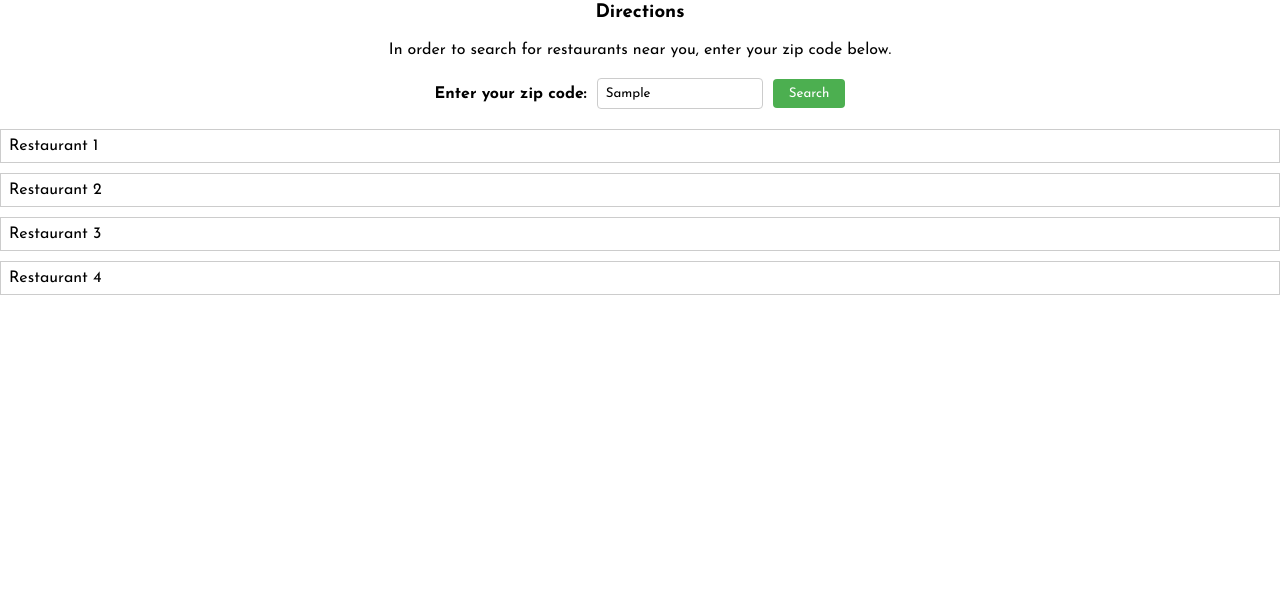
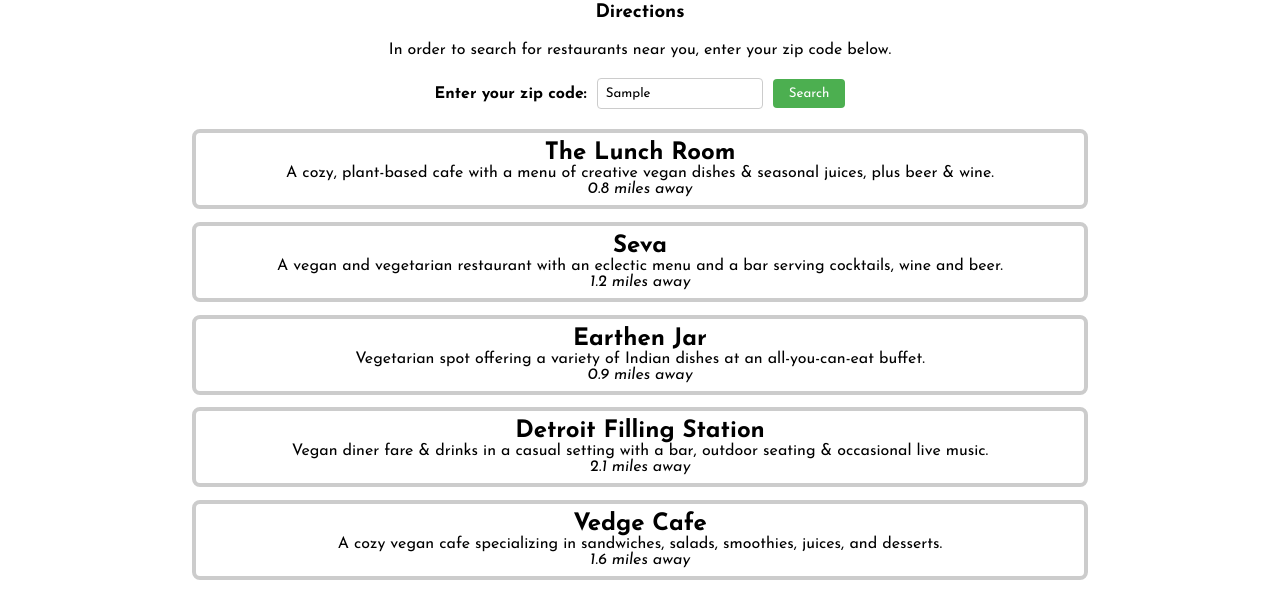
Before and after one commit to jshef16/LettuceEat, a plain HTML site: page restaurant.html in a window 1280 px wide. Both pictures are taken after typing "Sample" into the empty fields and a click on the button "Search". Shown: the part 193-783 px from the top of the page. Drawn offline with nearby package versions, Linux system fonts and the light colour scheme.

Commit message:
Done for demo

```diff
--- a/restaurant.html
+++ b/restaurant.html
@@ -49,6 +49,59 @@
 			<ul class="restaurant-list">
 			  <!-- Results will be added dynamically with JavaScript -->
 			  <script>
+				const restaurantList = [
+					{
+						name: "The Lunch Room",
+						description: "A cozy, plant-based cafe with a menu of creative vegan dishes & seasonal juices, plus beer & wine.",
+						distance: "0.8 miles away",
+					},
+					{
+						name: "Seva",
+						description: "A vegan and vegetarian restaurant with an eclectic menu and a bar serving cocktails, wine and beer.",
+						distance: "1.2 miles away",
+					},
+					{
+						name: "Earthen Jar",
+						description: "Vegetarian spot offering a variety of Indian dishes at an all-you-can-eat buffet.",
+						distance: "0.9 miles away",
+					},
+					{
+						name: "Detroit Filling Station",
+						description: "Vegan diner fare & drinks in a casual setting with a bar, outdoor seating & occasional live music.",
+						distance: "2.1 miles away",
+					},
+					{
+						name: "Vedge Cafe",
+						description: "A cozy vegan cafe specializing in sandwiches, salads, smoothies, juices, and desserts.",
+						distance: "1.6 miles away",
+					},
+					{
+						name: "Jazzy Veggie",
+						description: "Vegan cafe offering plant-based versions of classic American dishes, plus smoothies & juices.",
+						distance: "0.7 miles away",
+					},
+					{
+						name: "The Beet Box",
+						description: "Casual vegan cafe with a menu of sandwiches, salads, smoothies, and baked goods.",
+						distance: "1.3 miles away",
+					},
+					{
+						name: "Blue Nile",
+						description: "Ethiopian eatery with vegan options, including a vegetarian sampler platter and a vegan lentil stew.",
+						distance: "1.8 miles away",
+					},
+					{
+						name: "Fresh Forage",
+						description: "Fast-casual restaurant offering build-your-own salads, grain bowls, and wraps with locally sourced ingredients.",
+						distance: "3.5 miles away",
+					},
+					{
+						name: "Virtuous Pie",
+						description: "Vegan pizza restaurant with creative toppings and a selection of salads, sides, and desserts.",
+						distance: "2.7 miles away",
+					}
+				];
+
 				const form = document.querySelector('form');
 				const resultsContainer = document.getElementById('results-container');
 
@@ -60,8 +113,10 @@
 				/* ... */
 
 				/* Display the search results */
-				const restaurantList = ['Restaurant 1', 'Restaurant 2', 'Restaurant 3', 'Restaurant 4'];
-				const restaurantListHtml = restaurantList.map(restaurant => `<li>${restaurant}</li>`).join('');
+				const restaurantListHtml = restaurantList.map(restaurant =>
+				`<li><h2>${restaurant.name}</h2>
+            	<p>${restaurant.description}</p>
+            	<p><em>${restaurant.distance}</em></p></li>`).join('');
 				resultsContainer.innerHTML = `<ul class="restaurant-list">${restaurantListHtml}</ul>`;
 				resultsContainer.style.display = 'block'; // Show the container
 				});
--- a/style/restaurant.css
+++ b/style/restaurant.css
@@ -47,7 +47,12 @@
   }
 
   .restaurant-list li {
-    border: 1px solid #ccc;
+    text-align: center;
+    border: 4px solid #ccc;
     padding: 8px;
-    margin-bottom: 10px;
+    margin-bottom: 1%;
+    width: 70%;
+    border-radius: 8px;
+    margin-left: auto;
+    margin-right: auto;
   }
```
Also changed, not shown: recipe.html (+4 -0 lines).
